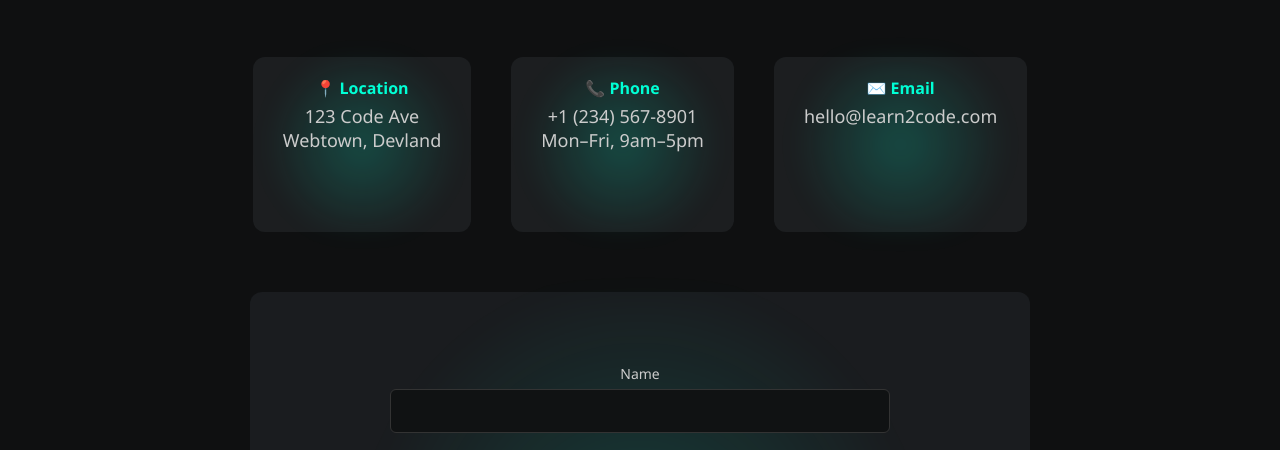
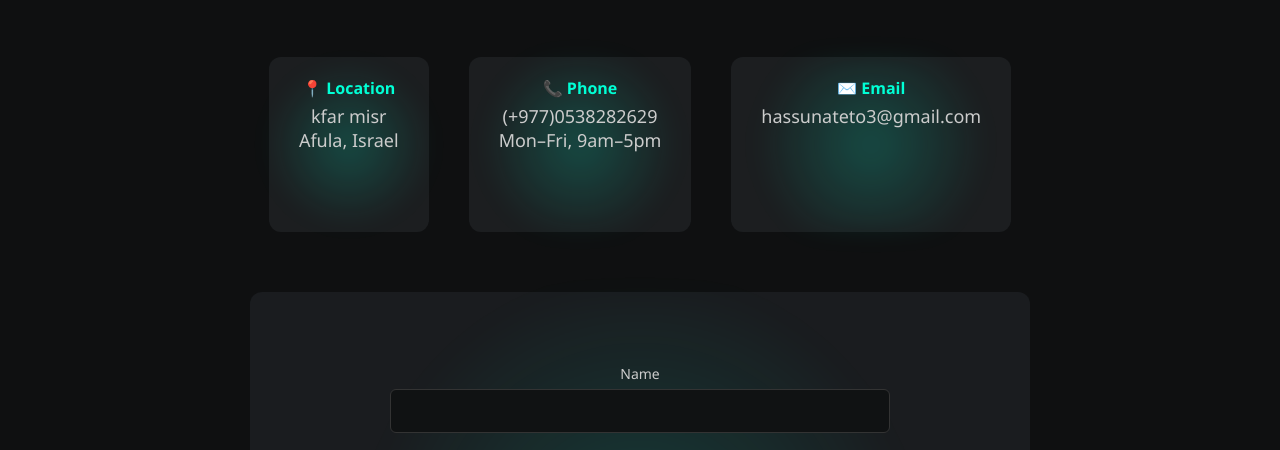
Before and after one commit to hasonateto12/learn_tocode, a website: page contact.html in a window 1280 px wide. Shown: the part 287-737 px from the top of the page. Drawn offline with Linux system fonts and the light colour scheme.

Commit message:
put the number and email

```diff
--- a/contact.html
+++ b/contact.html
@@ -146,15 +146,15 @@
   <div class="contact-details">
     <div class="contact-box">
       <h4>📍 Location</h4>
-      <p>123 Code Ave<br>Webtown, Devland</p>
+      <p>kfar misr<br>Afula, Israel</p>
     </div>
     <div class="contact-box">
       <h4>📞 Phone</h4>
-      <p>+1 (234) 567-8901<br>Mon–Fri, 9am–5pm</p>
+      <p>(+977)0538282629<br>Mon–Fri, 9am–5pm</p>
     </div>
     <div class="contact-box">
       <h4>✉️ Email</h4>
-      <p>hello@learn2code.com</p>
+      <p>hassunateto3@gmail.com</p>
     </div>
   </div>
 
```
